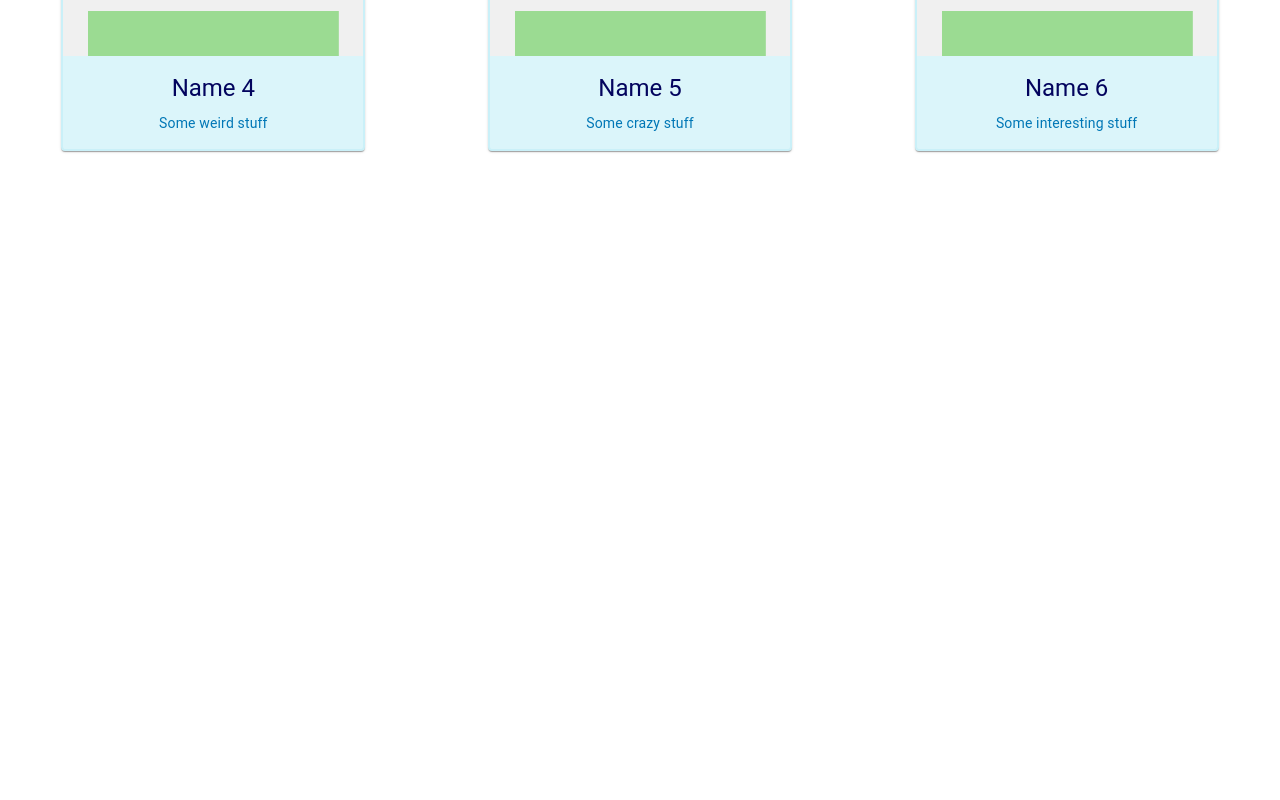
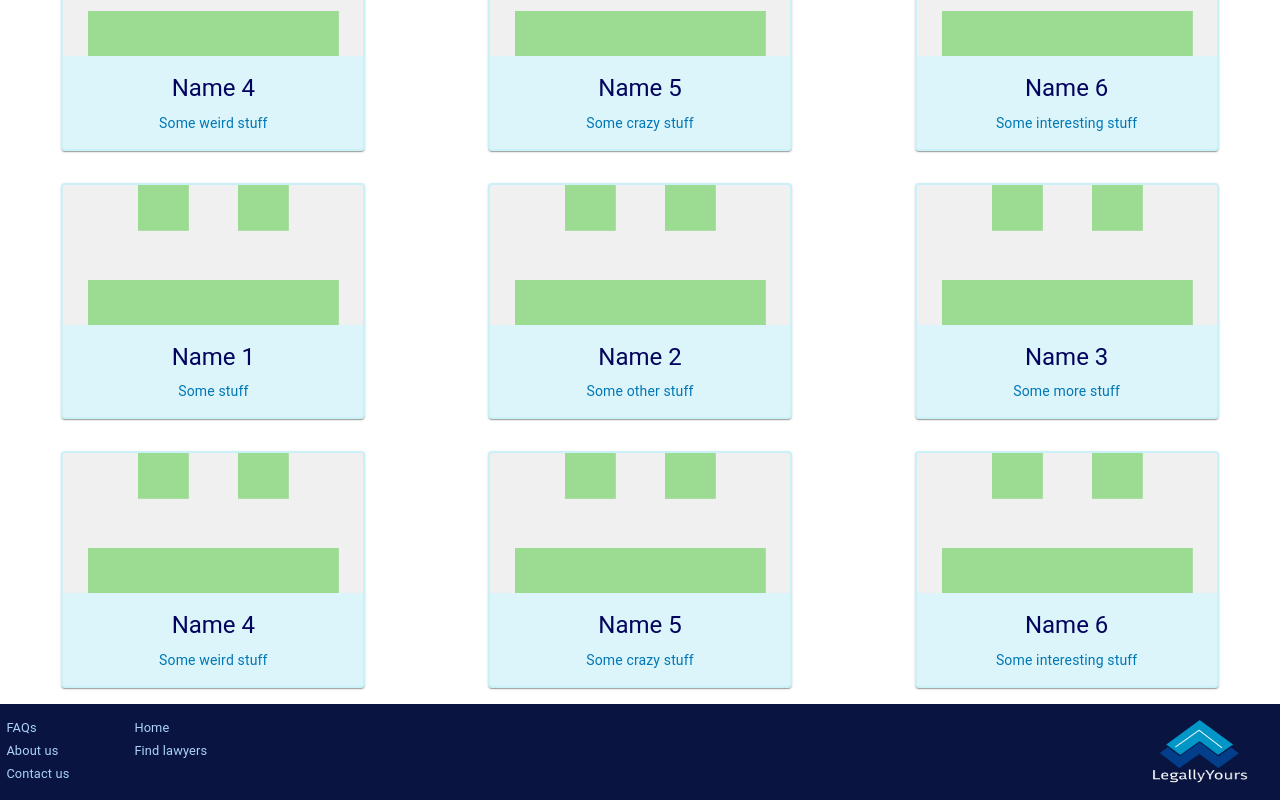
Before and after one commit to legally-yours/SIH-2023, a React (Vite) app: page / in a window 1280 px wide. Shown: the part 482-1282 px from the top of the page. Before the commit the page ends 800 px from the top, so only its background shows below. Built offline with nearby package versions, Linux system fonts and the light colour scheme.

Commit message:
Added footer, and added more results to lawyersearch

```diff
--- /dev/null
+++ b/src/components/Footer.tsx
@@ -0,0 +1,17 @@
+// import React from 'react'
+import logowhite from '../assets/logo-white.png';
+import '../styles/Footer.css'
+
+const Footer = () => {
+  return (
+    <>
+    <footer>
+        <div className="left-footer"><div className="left-footer-element"><p>FAQs</p><p>About us</p><p>Contact us</p></div>
+        <div className="left-footer-element"><p>Home</p><p>Find lawyers</p></div></div>
+        <img className="right-footer" src={logowhite}></img>
+    </footer>
+    </>
+  )
+}
+
+export default Footer;
--- a/src/components/LawyerSearchPage.tsx
+++ b/src/components/LawyerSearchPage.tsx
@@ -4,8 +4,10 @@ import InfoCard from './InfoCard.tsx';
 import EmptyImage from "../assets/EmptyImage.png";
 import { Typography } from '@mui/material';
 import '../styles/LawyerSearchPage.css';
+import Footer from './Footer.tsx';
+
 const LawyerSearchPage = () => {
-    const lawyers : [string, string, string][] = [["Name 1", EmptyImage, "Some stuff"], ["Name 2", EmptyImage, "Some other stuff"], ["Name 3", EmptyImage, "Some more stuff"], ["Name 4", EmptyImage, "Some weird stuff"], ["Name 5", EmptyImage, "Some crazy stuff"], ["Name 6", EmptyImage, "Some interesting stuff"]];
+    const lawyers : [string, string, string][] = [["Name 1", EmptyImage, "Some stuff"], ["Name 2", EmptyImage, "Some other stuff"], ["Name 3", EmptyImage, "Some more stuff"], ["Name 4", EmptyImage, "Some weird stuff"], ["Name 5", EmptyImage, "Some crazy stuff"], ["Name 6", EmptyImage, "Some interesting stuff"],["Name 1", EmptyImage, "Some stuff"], ["Name 2", EmptyImage, "Some other stuff"], ["Name 3", EmptyImage, "Some more stuff"], ["Name 4", EmptyImage, "Some weird stuff"], ["Name 5", EmptyImage, "Some crazy stuff"], ["Name 6", EmptyImage, "Some interesting stuff"]];
 
   return (
     <>
@@ -21,6 +23,7 @@ const LawyerSearchPage = () => {
     </div>
     ))}
     </div>
+    <Footer></Footer>
     </>
   )
 }
--- /dev/null
+++ b/src/styles/Footer.css
@@ -0,0 +1,33 @@
+footer {
+    color: #ABD2FA;
+    background-color: #091540;
+    display: flex;
+    justify-content: space-between;
+}
+
+p {
+    margin: 0.3em;
+}
+
+.left-footer {
+    display: flex;
+    font-size: 0.8em;
+    padding: 0;
+    margin-top: 0.8em;
+    margin-bottom: 0.8em;
+    margin-left: 0.2em;
+}
+
+.left-footer-element {
+    min-width: 10em;
+    flex-basis: 49%;
+}
+
+.right-footer {
+    width: 18vh;
+    height: 12vh;
+    padding: 1em;
+    margin-top: auto;
+    margin-bottom: auto;
+    margin-right: 1em;
+}
```
Also changed, not shown: src/assets/logo-black.png (added), src/assets/logo-white.png (added).
